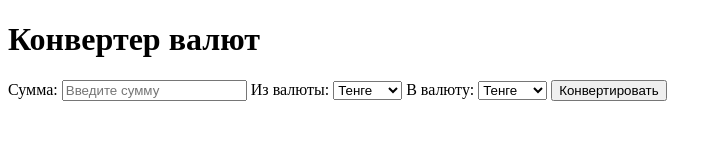
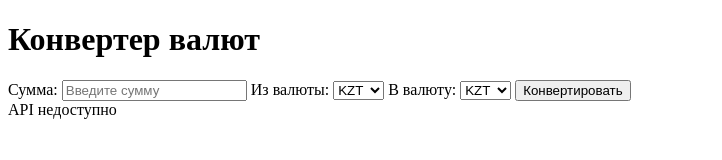
Before and after one commit to DanaTzbkv/Frontend_Homework_13, a plain HTML site: page index.html in a window 1280 px wide. Both pictures are taken after a click on the button "Конвертировать". Shown: the whole page, without its empty margins (0-722 px from the left). Drawn offline with Linux system fonts and the light colour scheme; no server answers.

Commit message:
Добавлен функционал конвертации

```diff
--- a/index.html
+++ b/index.html
@@ -19,17 +19,19 @@
         />
         <label for="fromCurrency">Из валюты:</label>
         <select id="fromCurrency">
-          <option value="KZT">Тенге</option>
-          <option value="USD">Доллар</option>
-          <option value="EUR">Евро</option>
+          <option value="KZT">KZT</option>
+          <option value="USD">USD</option>
+          <option value="EUR">EUR</option>
         </select>
         <label for="toCurrency">В валюту:</label>
         <select id="toCurrency">
-          <option value="KZT">Тенге</option>
-          <option value="USD">Доллар</option>
-          <option value="EUR">Евро</option>
+          <option value="KZT">KZT</option>
+          <option value="USD">USD</option>
+          <option value="EUR">EUR</option>
         </select>
         <button onclick="convertCurrency ()">Конвертировать</button>
+        <div id="converterResult"></div>
+        <div id="converterError"></div>
       </div>
     </div>
     <script src="./script.js"></script>
--- a/script.js
+++ b/script.js
@@ -0,0 +1,32 @@
+function convertCurrency () {
+    let amountInput = document.getElementById ("amount");
+    let amount = amountInput.value;
+    let fromCurrency = document.getElementById ("fromCurrency").value;
+    let toCurrency = document.getElementById ("toCurrency").value;
+    let converterResult = document.getElementById ("converterResult");
+    let converterError = document.getElementById ("converterError");
+
+    let api = `https://v6.exchangerate-api.com/v6/e4e727bf8593a093bbbd574f/latest/${fromCurrency}`;
+
+    fetch(api)
+        .then (response => response.json())
+
+        .then (data => {
+            if (data.conversion_rates.hasOwnProperty(toCurrency)) {
+                let rate = data.conversion_rates[toCurrency];
+                let result = amount*rate;
+                converterResult.innerHTML = `${amount} ${fromCurrency} = ${result.toFixed(2)} ${toCurrency}`;
+                converterError.innerHTML = "";
+            } else {
+                converterResult.innerHTML = "";
+                converterError.innerHTML = "Не удается найти валютную пару";
+            }
+
+        })
+        .catch (error => {
+            converterResult.innerHTML = "";
+            converterError.innerHTML = "API недоступно";
+        });
+}
+
+window.convertCurrency = convertCurrency;
```
